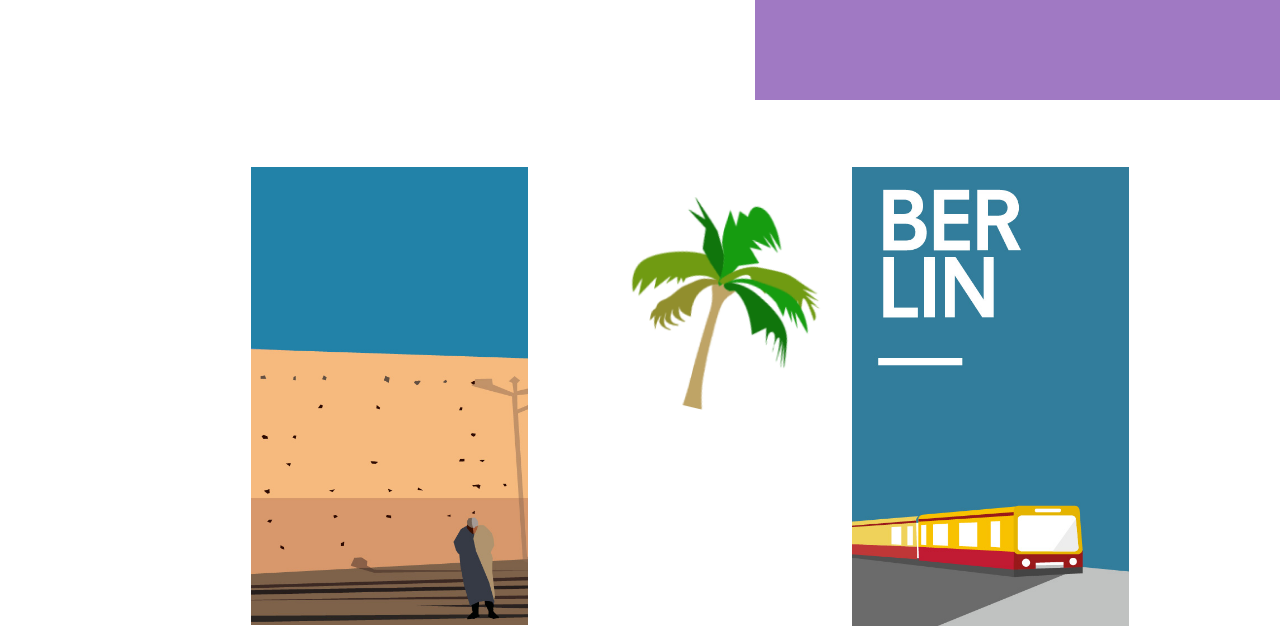
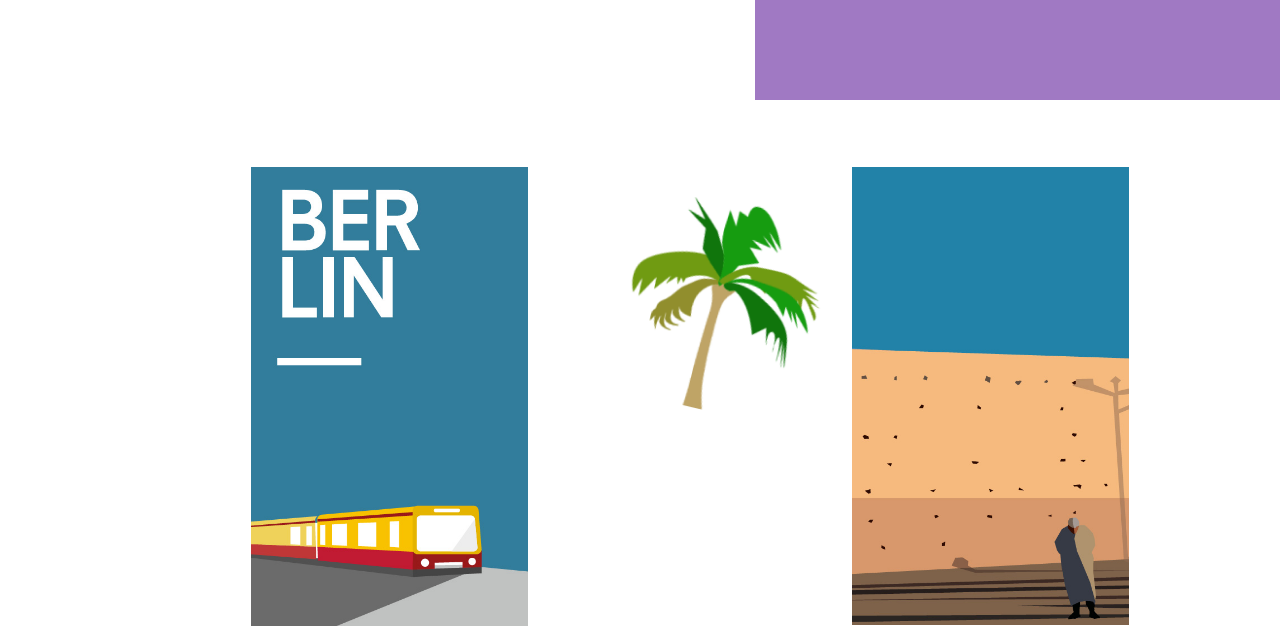
Before and after one commit to hannabieri/portfolio, a plain HTML site: page project_animation.html in a window 1280 px wide. Shown: the part 720-1357 px from the top of the page. Drawn offline with nearby package versions, Linux system fonts and the light colour scheme.

Commit message:
images animation

```diff
--- a/project_animation.html
+++ b/project_animation.html
@@ -64,9 +64,9 @@
     <div class="project_box_subtitle">
       <h3> </h3>
     </div>
-    <img class="project_image_grid_start" src="img/animation/Zeichenfläche 2 Kopie 2-80.jpg">
+    <img class="project_image_grid_start" src="img/animation/berlin-illu.jpg">
     <img class="project_image_grid" src="img/animation/loader_palmtree.gif">
-    <img class="project_image_grid" src="img/animation/Zeichenfläche 4 Kopie 5-80 Kopie 2.jpg">
+    <img class="project_image_grid" src="img/animation/marrakesh-illu.jpg">
     <img class="project_image_grid_start" src="img/animation/code-logo.gif">
     <img class="project_image_grid" src="img/animation/icecreamy.JPG">
     <img class="project_image_grid" src="img/animation/typo-loader.gif">
```
Also changed, not shown: img/animation/berlin-illu.jpg (renamed from img/animation/Zeichenfläche 4 Kopie 5-80 Kopie 2.jpg), img/animation/marrakesh-illu.jpg (renamed from img/animation/Zeichenfläche 2 Kopie 2-80.jpg).
